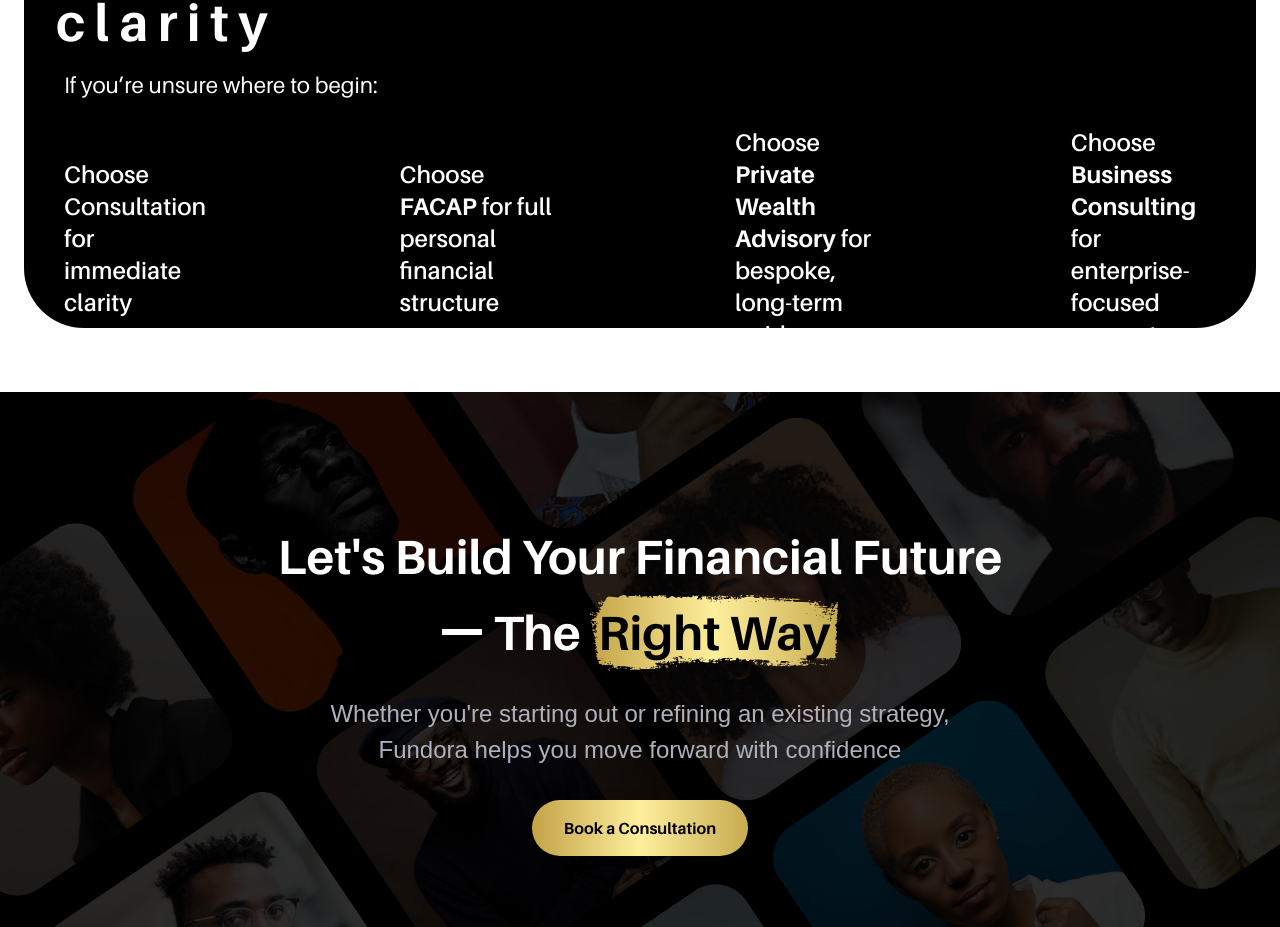
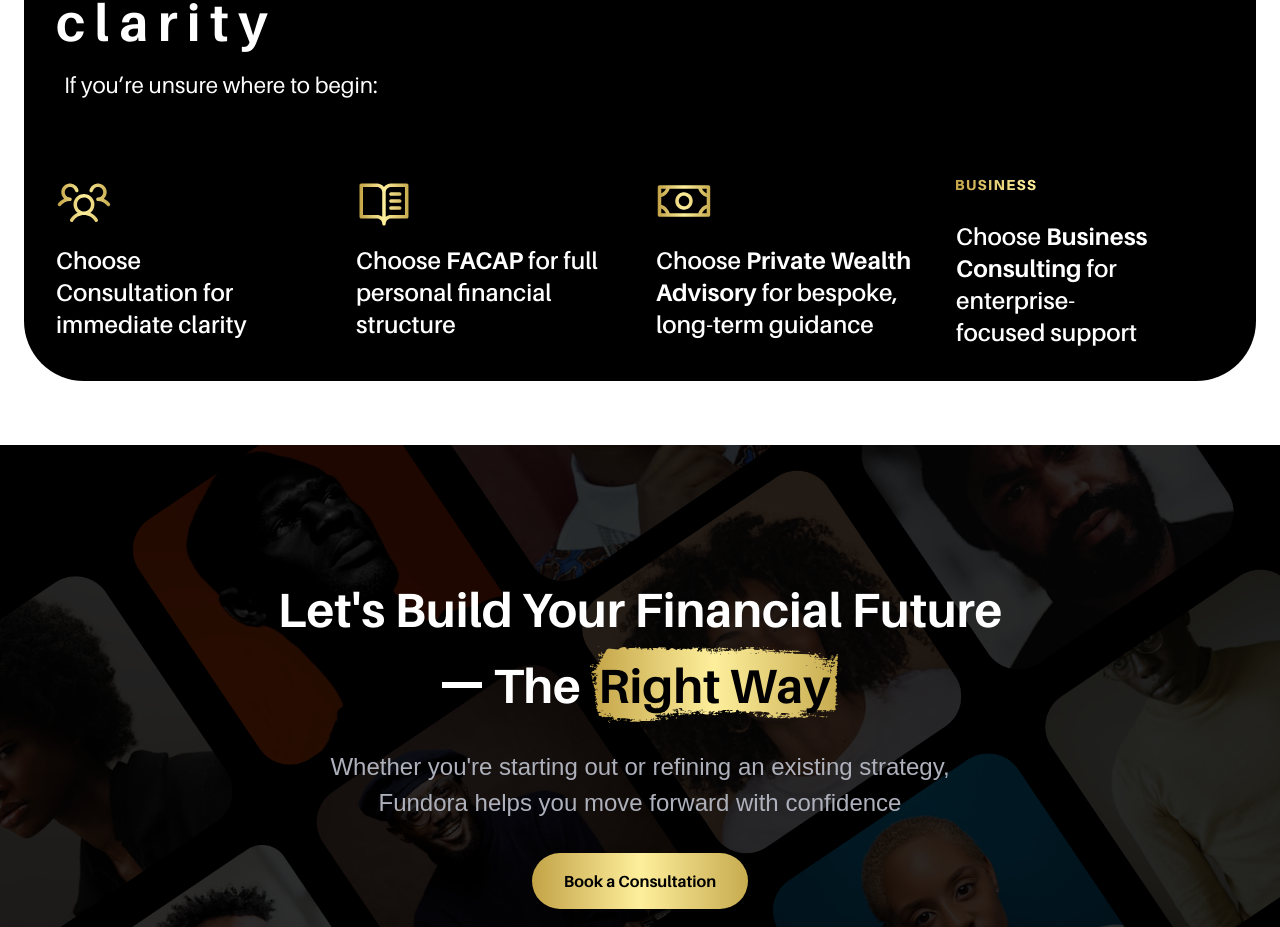
Before and after one commit to FundoraDev/fundora-website, a Next.js app: page /programs in a window 1280 px wide. Shown: the part 2360-3287 px from the top of the page. Built offline with nearby package versions, Linux system fonts and the light colour scheme; a web font is replaced by a local one.

Commit message:
Refactor Programs page layout: remove unnecessary padding from text elements and update the layout to a grid format for better responsiveness and visual appeal. Adjust icon dimensions for consistency across different screen sizes.

```diff
--- a/app/programs/page.tsx
+++ b/app/programs/page.tsx
@@ -13,23 +13,23 @@
   const howToChoose = [
     {
       id: "choose-consultation",
-      body: <p className="md:pl-2">Choose <br className="hidden md:block" /> Consultation for <br className="hidden md:block" /> immediate clarity</p>,
+      body: <p>Choose <br className="hidden md:block" /> Consultation for <br className="hidden md:block" /> immediate clarity</p>,
       icon: <ChooseConsultationIcon className="w-8 h-8 sm:w-10 sm:h-10 md:w-12 md:h-12 lg:w-14 lg:h-14" />
     },
     {
       id: "choose-facap",
-      body: <p className="md:pl-2">Choose <span className="font-bold">FACAP</span> for full <br className="hidden md:block" /> personal financial <br className="hidden md:block" /> structure</p>,
+      body: <p>Choose <span className="font-bold">FACAP</span> for full <br className="hidden md:block" /> personal financial <br className="hidden md:block" /> structure</p>,
       icon: <ChooseFACAPIcon className="w-8 h-8 sm:w-10 sm:h-10 md:w-12 md:h-12 lg:w-14 lg:h-14" />
     },
     {
       id: "choose-private-wealth",
-      body: <p className="md:pl-2">Choose <span className="font-bold">Private Wealth <br className="hidden md:block" /> Advisory</span> for bespoke, <br className="hidden md:block" /> long-term guidance</p>,
+      body: <p>Choose <span className="font-bold">Private Wealth <br className="hidden md:block" /> Advisory</span> for bespoke, <br className="hidden md:block" /> long-term guidance</p>,
       icon: <ChoosePWAIcon className="w-8 h-8 sm:w-10 sm:h-10 md:w-12 md:h-12 lg:w-14 lg:h-14" />
     },
     {
       id: "business",
-      body: <p className="md:pl-2">Choose <span className="font-bold">Business <br className="hidden md:block" />  Consulting</span> for enterprise-<br className="hidden md:block" /> focused support</p>,
-      icon: <BusinessIcon className="w-8 h-8 sm:w-10 sm:h-10 md:w-12 md:h-12 lg:w-14 lg:h-14" />
+      body: <p>Choose <span className="font-bold">Business <br className="hidden md:block" />  Consulting</span> for enterprise-<br className="hidden md:block" /> focused support</p>,
+      icon: <BusinessIcon className="w-20 h-10 sm:w-20 sm:h-10 md:w-20 md:h-10 lg:w-20 lg:h-10" />
     },
 
   ];
@@ -169,11 +169,16 @@
                 </p>
                 <p className="text-[16px] md:text-[22.38px] font-normal tracking-normal">If you’re unsure where to begin:</p>
               </div>
-              <div className="flex w-full flex-col md:flex-row items-center md:items-start justify-between mt-4  gap-4 text-xs text-white">
-                {howToChoose.map((strategy) => <div key={strategy.id} className="flex flex-col items-center text-center md:text-left md:items-start justify-center gap-[16px] w-[161.35px] h-[131.45px] font-semibold text-[14px] md:text-[24px]">
-                  {strategy.icon}
-                  {strategy.body}
-                </div>)}
+              <div className="grid grid-cols-1 sm:grid-cols-2 md:grid-cols-2 lg:grid-cols-4 w-full mt-4 gap-4 md:gap-6 lg:gap-8 text-xs text-white">
+                {howToChoose.map((strategy) => (
+                  <div
+                    key={strategy.id}
+                    className="flex flex-col items-center text-center md:items-start md:text-left justify-center gap-3 md:gap-4 min-h-[131px] md:min-h-0 font-semibold text-[14px] md:text-[20px] lg:text-[24px]"
+                  >
+                    {strategy.icon}
+                    {strategy.body}
+                  </div>
+                ))}
               </div>
             </div>
           </div>
```
